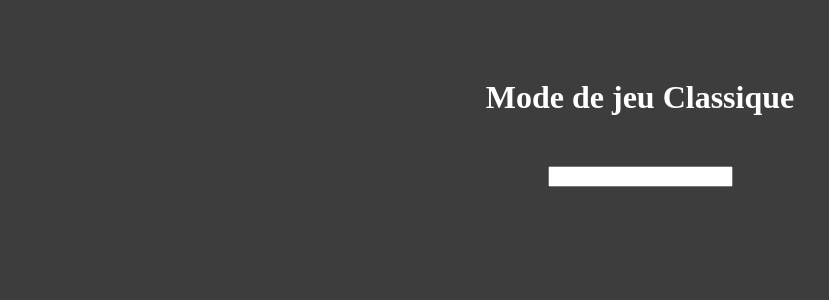
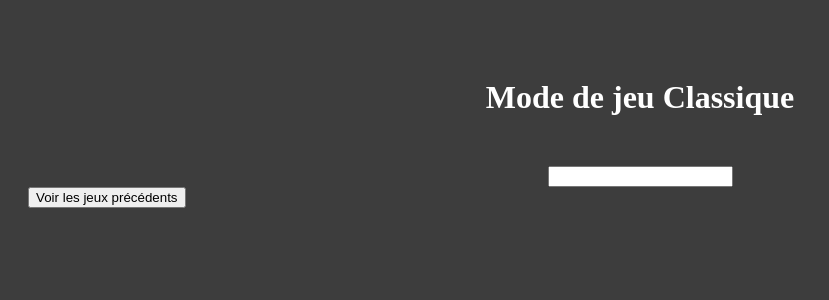
Before and after one commit to Actonis/Polytechdle, a PHP site: page /guess.html in a window 1280 px wide. Shown: the top 300 px of the page, without its empty margins (0-829 px from the left). Run offline with PHP 8.4, Linux system fonts and the light colour scheme.

Commit message:
Historisation affichable sur le site, plus qu'a reflechir a comment gerer le changement de réponse

```diff
--- a/getDates.js
+++ b/getDates.js
@@ -4,7 +4,7 @@ const db = require('./db.js'); // Importez votre connexion à la base de donnée
 
 // Route pour récupérer les dates
 router.get('/', (req, res) => {
-    db.query('SELECT dateduchoix FROM choixdujour', (err, results) => {
+    db.query('SELECT dateduchoix FROM choixdujour ORDER BY dateduchoix DESC', (err, results) => {
         if (err) {
             console.error('Erreur lors de la récupération des dates :', err);
             return res.status(500).json({ error: 'Erreur lors de la récupération des dates' });
--- a/public/css/style.css
+++ b/public/css/style.css
@@ -104,3 +104,26 @@ h1
 #guess:focus + #name-list {
   display: block;
 }
+
+.modaljeu
+{
+  display: none; /* Initially hidden */
+  position: fixed;
+  top: 0;
+  left: 0;
+  width: 100%;
+  height: 100%;
+  z-index: 1000; /* Ensure modal appears on top of other content */
+  overflow: auto; /* Allow scrolling if content overflows */
+}
+
+.modaljeu-content
+{
+  background-color: #0c0c0c; /* White background for the modal content */
+  border: 3px solid #000000;
+  align-items: center;
+  margin: 15% auto; /* Center the modal vertically and horizontally */
+  padding: 20px;
+  border-radius: 10px 30px;
+  width: 25%;
+}
--- a/public/guess.html
+++ b/public/guess.html
@@ -19,27 +19,14 @@
     </div>
 
 
+    <button id="modal-jeu-button" class="modal-jeu-button" type="button">Voir les jeux précédents</button>
+
     <div id="modaljeu" class="modaljeu">
-        <div class="modaljeu-content">
+        <div class="modaljeu-content" id="date-list">
 
         </div>
     </div>
 
-    <script>
-            fetch('/getDates') // Assurez-vous que '/getDates' correspond à votre route serveur
-                .then(response => {
-                    if (!response.ok) {
-                        throw new Error('Network response was not ok');
-                    }
-                    return response.json();
-                })
-                .then(data => {
-                    console.log('Dates récupérées depuis le serveur :', data);
-                })
-                .catch(error => {
-                    console.error('Erreur lors de la récupération des dates depuis le serveur :', error);
-                });
-    </script>
 
 
 
```
Also changed, not shown: public/js/classique.js (+43 -0 lines).
